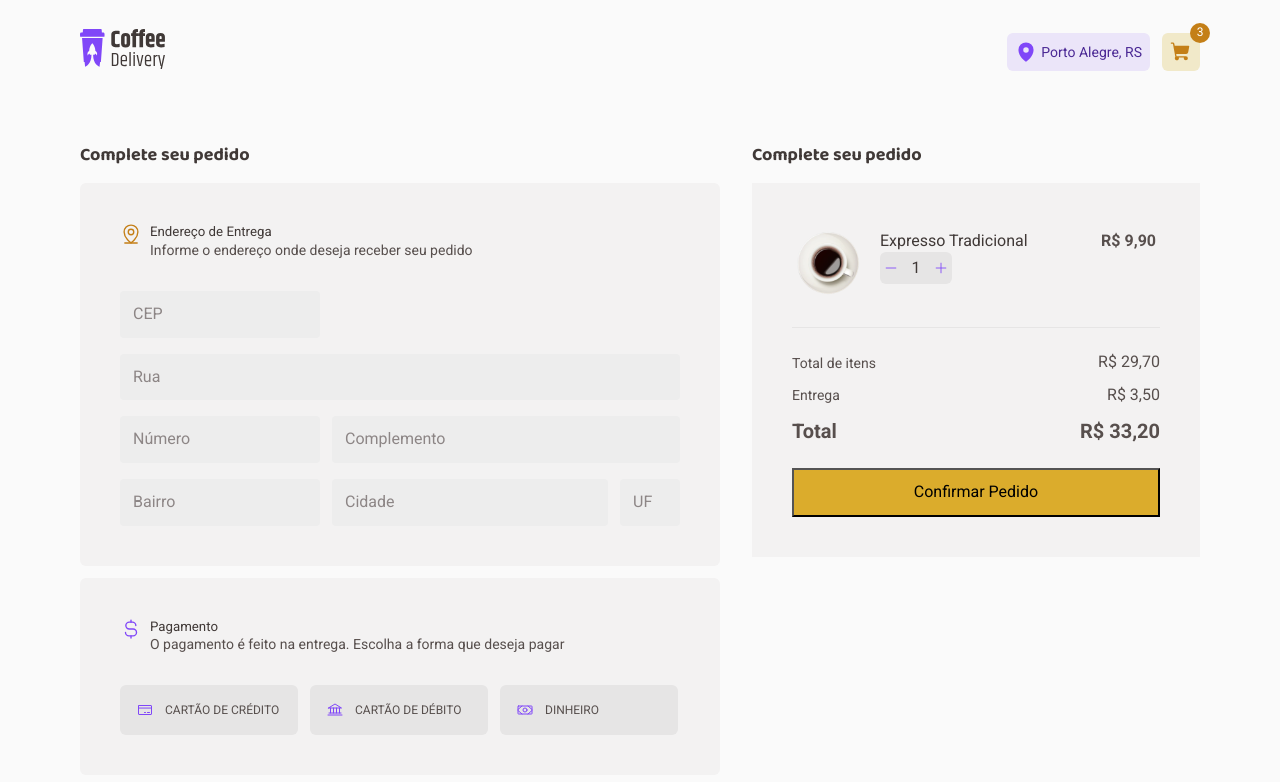
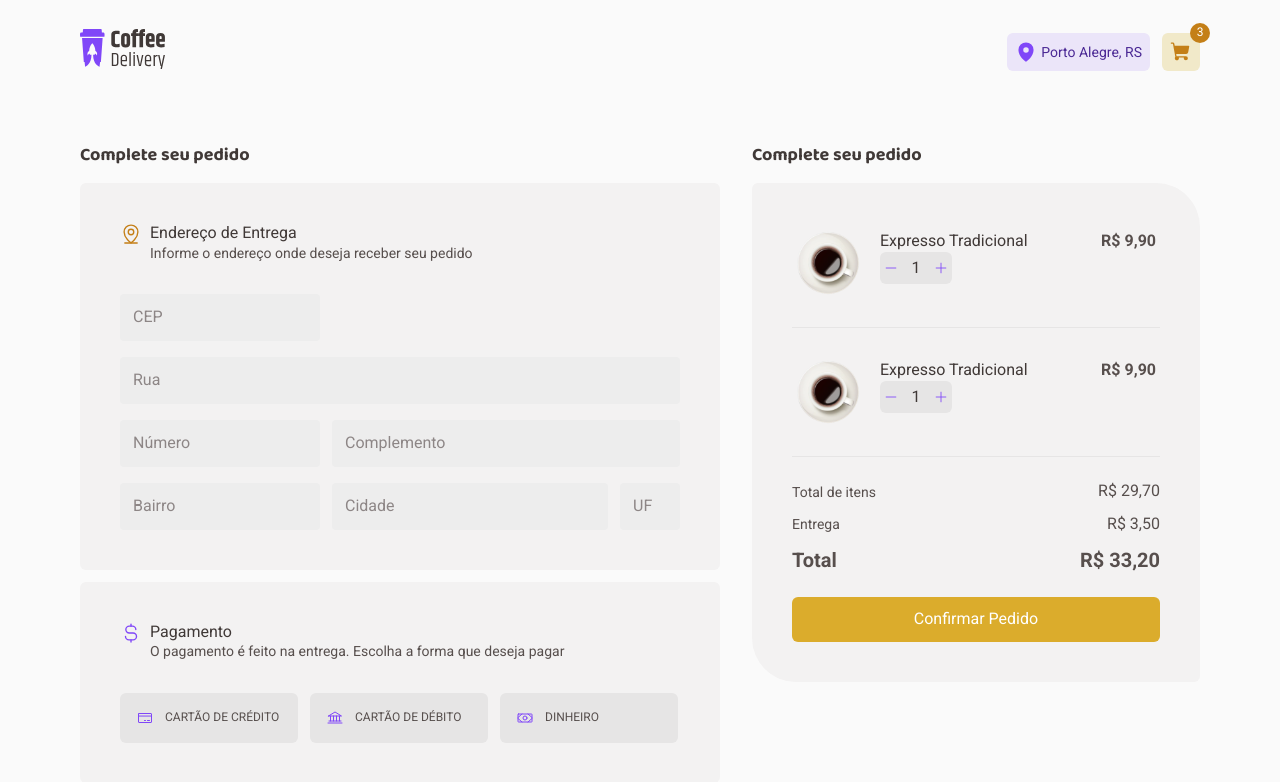
Before and after one commit to joeyanovich/coffee-delivery, a React (Vite) app: page /cart in a window 1280 px wide. Shown: the top 782 px of the page. Built offline with nearby package versions, Linux system fonts and the light colour scheme.

Commit message:
work 🚧: changing classes: checkout selected coffees

```diff
--- a/src/pages/Checkout/components/CompleteTheOrder/Form/styles.ts
+++ b/src/pages/Checkout/components/CompleteTheOrder/Form/styles.ts
@@ -43,4 +43,9 @@ export const FormContainer = styled.form`
     grid-column-start: 1;
     grid-column-end: 2;
   }
+
+  @media (max-width: 43rem) {
+    display: flex;
+    flex-direction: column;
+  }
 `
--- a/src/pages/Checkout/components/CompleteTheOrder/PaymentMethodButton/styles.ts
+++ b/src/pages/Checkout/components/CompleteTheOrder/PaymentMethodButton/styles.ts
@@ -20,7 +20,7 @@ export const PayButtonContainer = styled.div`
     padding: 1rem;
     cursor: pointer;
 
-    transition: 0.2s ease-in-out;
+    transition: 0.3s ease-in-out;
 
     background-color: ${props => props.theme['base-button']};
 
--- a/src/pages/Checkout/components/CompleteTheOrder/styled.ts
+++ b/src/pages/Checkout/components/CompleteTheOrder/styled.ts
@@ -42,6 +42,7 @@ export const TitleContent = styled.div` //subtitle
   gap: 0.5rem;
 
   h5 {
+    font-size: 1rem;
     font-weight: 400;
 
     color: ${props => props.theme['base-subtitle']};
--- a/src/pages/Checkout/components/SelectedCoffees/index.tsx
+++ b/src/pages/Checkout/components/SelectedCoffees/index.tsx
@@ -1,31 +1,37 @@
 import { ItemCart } from "./ItemCart";
-import { CartSelectotContainer } from "./styles";
+import { Coffees, ConfirmButton, ContentContainer, Delivery, LineContainer, PriceInfoContainer, SelectedCoffeesContainer, Total, TotalItems } from "./styles";
 
 export function SelectedCoffees() {
   return (
-    <CartSelectotContainer>
+    <SelectedCoffeesContainer>
       <h2>Complete seu pedido</h2>
-      <div className="container">
-        <div className="items-info">
+      <ContentContainer>
+        <Coffees>
           <ItemCart />
-          <div className="line" />
-        </div>
-        <div className="price-info">
-          <div className="items-total">
+          <LineContainer />
+        </Coffees>
+        <Coffees>
+          <ItemCart />
+          <LineContainer />
+        </Coffees>
+        <PriceInfoContainer>
+          <TotalItems>
             <p>Total de itens</p>
             <span>R$ 29,70</span>
-          </div>
-          <div className="delivery">
+          </TotalItems>
+          <Delivery>
             <p>Entrega</p>
             <span>R$ 3,50</span>
-          </div>
-          <div className="total">
+          </Delivery>
+          <Total>
             <p>Total</p>
             <span>R$ 33,20</span>
-          </div>
-        </div>
-        <button className="btn">Confirmar Pedido</button>
-      </div>
-    </CartSelectotContainer>
+          </Total>
+        </PriceInfoContainer>
+        <ConfirmButton>
+          Confirmar Pedido
+        </ConfirmButton>
+      </ContentContainer>
+    </SelectedCoffeesContainer>
   )
 }
--- a/src/pages/Checkout/components/SelectedCoffees/styles.ts
+++ b/src/pages/Checkout/components/SelectedCoffees/styles.ts
@@ -1,10 +1,11 @@
 import styled from "styled-components";
 
-export const CartSelectotContainer = styled.div`
+export const SelectedCoffeesContainer = styled.div`
   display: flex;
   flex-direction: column;
   gap: 1rem;
-  width: 28rem;
+
+  max-width: 28rem;
 
   h2 {
     font-family: 'Baloo 2', sans-serif;
@@ -12,47 +13,73 @@ export const CartSelectotContainer = styled.div`
 
     color: ${props => props.theme['base-subtitle']};
   }
-  .container {
+`
+
+export const ContentContainer = styled.div` // container
   display: flex;
   flex-direction: column;
   justify-content: center;
   gap: 1.5rem;
 
   padding: 2.5rem;
+  border-radius: 6px 44px 6px 44px;
 
   background-color: ${props => props.theme['base-card']};
-  }
-  .line {
+`
+
+export const LineContainer = styled.div`
   width: 23rem;
   height: 1px;
 
   margin-top: 1.5rem;
 
   background-color:${props => props.theme['base-button']};
-  }
-  .price-info {
+`
+
+export const Coffees = styled.div`
+`
+
+export const PriceInfoContainer = styled.div`
   display: flex;
   flex-direction: column;
   gap: 0.75rem;
-  }
-  .items-total, .delivery, .total {
+`
+const Format = styled.div`
   display: flex;
   justify-content: space-between;
   align-items: center;
-  }
-  .items-total p, .delivery p {
+`
+
+export const TotalItems = styled(Format)`
+
+p {
   font-size: 0.875rem;
 }
-  .total {
+`
+
+export const Delivery = styled(Format)`
+p {
+  font-size: 0.875rem;
+}
+`
+
+export const Total = styled(Format)`
   font-size: 1.25rem;
   font-weight: bold;
-  }
-  .btn {
+`
+
+export const ConfirmButton = styled.button`
   width: 100%;
   padding: 0.75rem;
   cursor: pointer;
-    border-radius: none;
+  border: none;
+  border-radius: 6px;
+  transition: 0.3s ease-in-out;
 
   background-color: ${props => props.theme['yellow']};
+  color: ${props => props.theme['white']};
+
+  &:hover {
+    background-color: ${props => props.theme['yellow-dark']};
   }
 `
```
Lines whose indentation alone changed are shown as unchanged.
